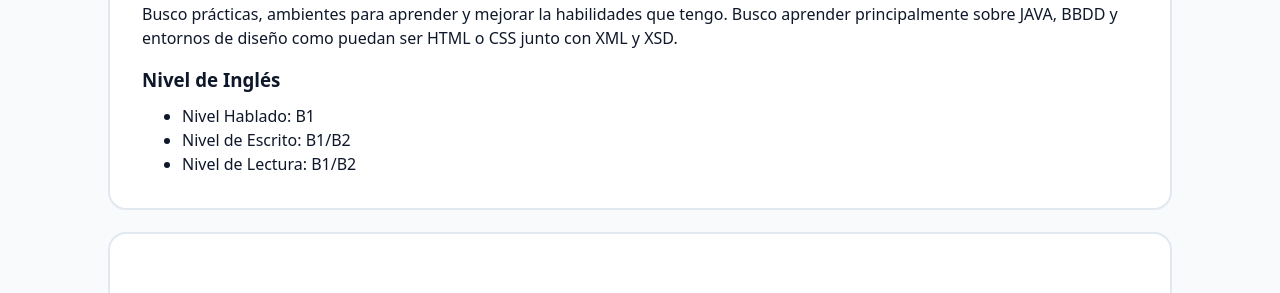
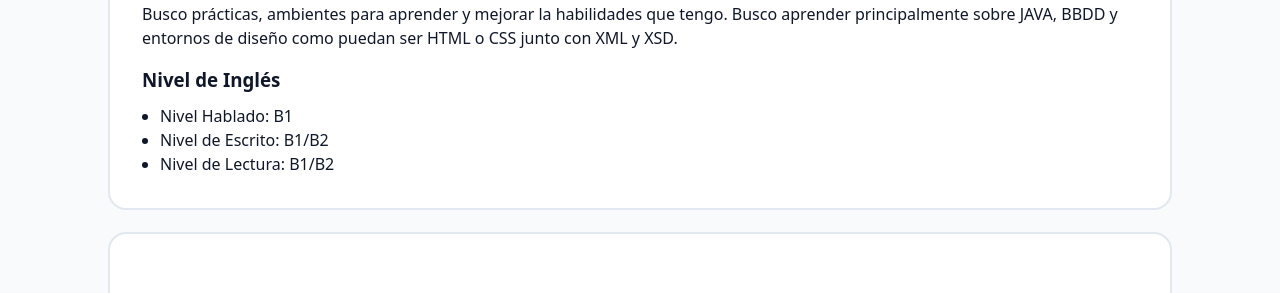
Before and after one commit to alejandroDonGar/alejandroDonGar.github.io, a Jekyll site: the page index.html, which Jekyll copies as it is, in a window 1280 px wide. Shown: the part 1064-1357 px from the top of the page. Built offline with Jekyll 4.4.1, drawn with Linux system fonts in a browser that asks for light colours.

Commit message:
Cambios de formato para la lista de idiomas

```diff
--- a/index.html
+++ b/index.html
@@ -54,7 +54,7 @@
         </p>
 
         <h3 style="margin:16px 0 10px">Nivel de Inglés</h3>
-        <ul class="muted" style="margin:0">
+        <ul class="muted" style="margin:0;padding-left:18px">
           <li>Nivel Hablado: B1</li>
           <li>Nivel de Escrito: B1/B2</li>
           <li>Nivel de Lectura: B1/B2</li>
```
Also changed, not shown: 1 other file.
